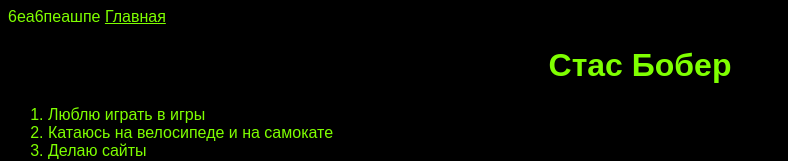
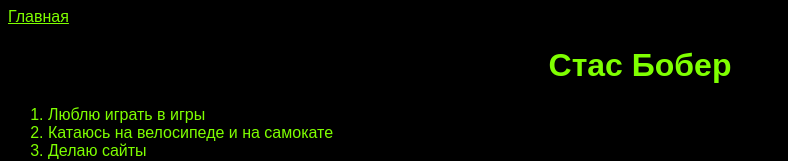
Before and after one commit to bobrdabr/bobrdabr.github.io, a plain HTML site: page index.html in a window 1280 px wide. Shown: the top 161 px of the page, without its empty margins (0-788 px from the left). Drawn offline with Linux system fonts and the light colour scheme.

Commit message:
Update index.html

```diff
--- a/index.html
+++ b/index.html
@@ -4,7 +4,7 @@
     <link rel="stylesheet" href="style.css"/>
   </head>
   <body>
-    <header>6еа6пеашпе
+    <header>
       <a class="link-header" href="index2.html">Главная</a>
 
     </header>
```
